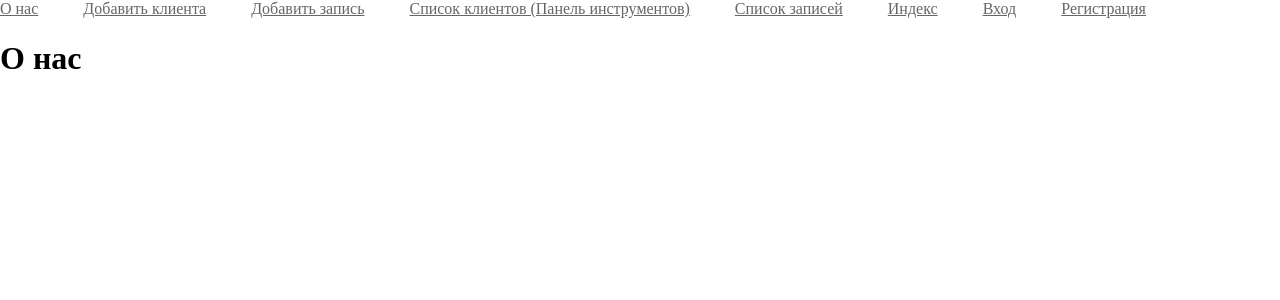
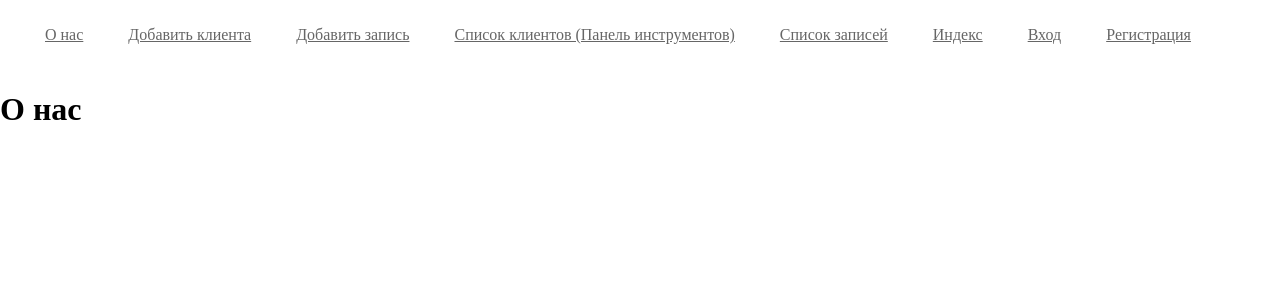
Before and after one commit to tony-against-machine/cmstheone, a Flask app: page /about in a window 1280 px wide. Shown: the top 300 px of the page. Run offline with Flask 3, Linux system fonts and the light colour scheme.

Commit message:
css styling of the header__bottom-block class

```diff
--- a/app/static/css/style.css
+++ b/app/static/css/style.css
@@ -25,4 +25,13 @@
     transition: color .3s ease-in-out;
 }
 
+.header__bottom-block {
+    height: 70px;
+    align-items: center;
+    padding: 0 45px;
+    justify-content: space-between;
+    background-color: var(--color-white);
+    border-radius: 15px;
+  }
+
 /*/header*/
```
